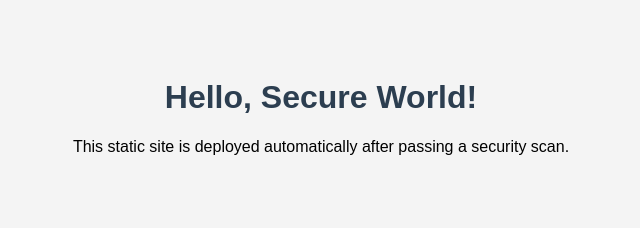
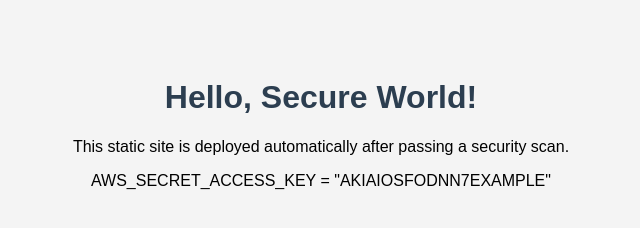
Before and after one commit to namcaonguyen/secure-site-demo, a plain HTML site: page index.html in a window 1280 px wide. Shown: the whole page, without its empty margins (319-959 px from the left). Drawn offline with Linux system fonts and the light colour scheme.

Commit message:
test again

```diff
--- a/index.html
+++ b/index.html
@@ -9,5 +9,6 @@
 <p>This static site is deployed automatically after passing a security scan.</p>
 <!-- AWS_SECRET_ACCESS_KEY = "AKIAIOSFODNN7EXAMPLE" -->
 <!-- PASSWORD = "password" -->
+<p>AWS_SECRET_ACCESS_KEY = "AKIAIOSFODNN7EXAMPLE"</p>
 </body>
 </html>
```
